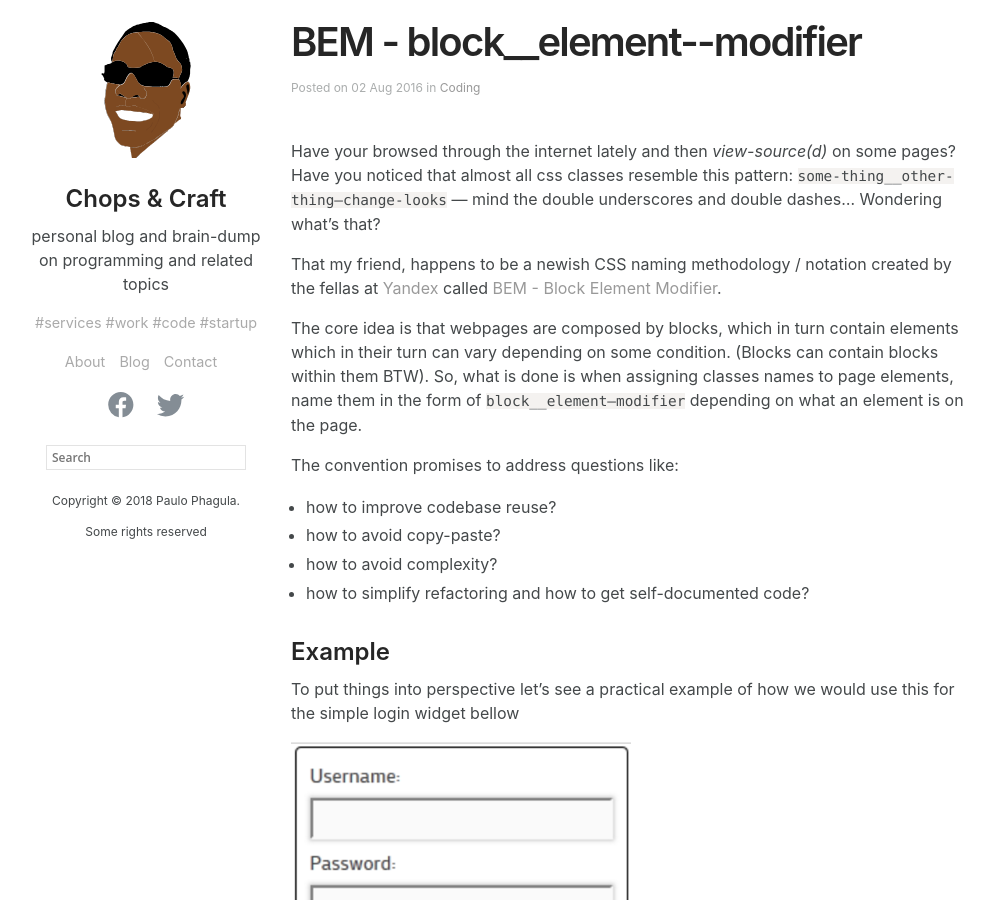
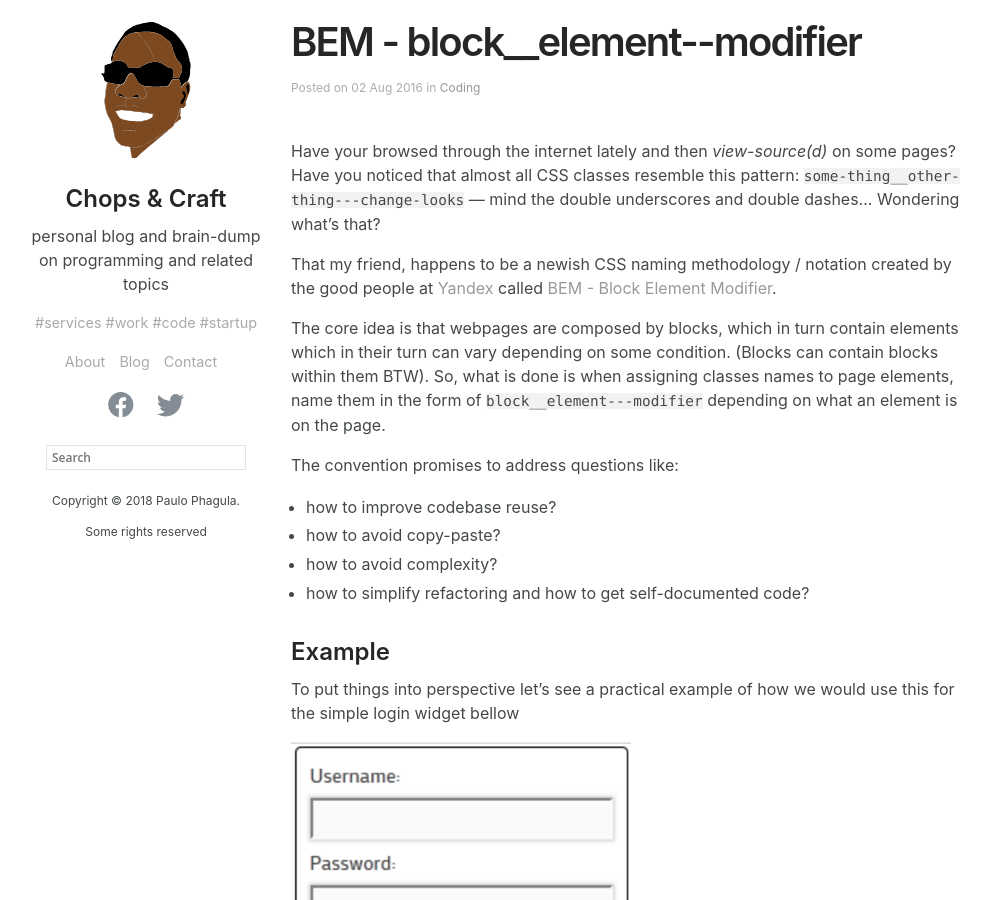
Before and after one commit to PauloPhagula/site, a Jekyll site: the page built from _posts/2016-08-02-BEM-block-element-modifier.md, in a window 1280 px wide and 900 px high. Shown: the whole window, without its empty margins (124-1118 px from the left). Built offline with Jekyll 4.4.1, drawn with Linux system fonts in a browser that asks for light colours; comment, search, counter and statistics services are not loaded.

Commit message:
Improve post formatting

````diff
--- a/_posts/2016-08-02-BEM-block-element-modifier.md
+++ b/_posts/2016-08-02-BEM-block-element-modifier.md
@@ -4,14 +4,22 @@
 excerpt: ""
 date:   2016-08-02 00:00:00 +0200
 categories: Coding
-tags: css
+tags: CSS
 ---
-Have your browsed through the internet lately and then *view-source(d)* on some pages? Have you noticed that almost all css classes resemble this pattern: `some-thing__other-thing—change-looks` &mdash; mind the double underscores and double dashes... Wondering what’s that?
+Have your browsed through the internet lately and then *view-source(d)* on some
+pages? Have you noticed that almost all CSS classes resemble this pattern:
+`some-thing__other-thing---change-looks` --- mind the double underscores and
+double dashes... Wondering what's that?
 
-That my friend, happens to be a newish CSS naming methodology / notation created by the fellas at [Yandex](https://www.yandex.ru/) called [BEM - Block Element Modifier](https://en.bem.info/).
+That my friend, happens to be a newish CSS naming methodology / notation created
+by the good people at [Yandex](https://www.yandex.ru/) called [BEM - Block Element Modifier](https://en.bem.info/).
 
-The core idea is that webpages are composed by blocks, which in turn contain elements which in their turn can vary depending on some condition. (Blocks can contain blocks within them BTW).
-So, what is done is when assigning classes names to page elements, name them in the form of `block__element—modifier` depending on what an element is on the page.
+The core idea is that webpages are composed by blocks, which in turn contain
+elements which in their turn can vary depending on some condition. (Blocks can
+contain blocks within them BTW).
+So, what is done is when assigning classes names to page elements, name them in
+the form of `block__element---modifier` depending on what an element is on the
+page.
 
 The convention promises to address questions like:
 
@@ -23,30 +31,41 @@
 
 ## Example
 
-To put things into perspective let’s see a practical example of how we would use this for the simple login widget bellow
+To put things into perspective let's see a practical example of how we would use
+this for the simple login widget bellow
 
 <img src="/img/blog/login-widget.png" style="width:50%">
 
-First the login widget as a whole could be considered a block, so its markup would look like
+First the login widget as a whole could be considered a block, so its markup
+would look like
 
 ```html
 <div class='login-widget'> ...
 ```
 
-Then the text labels and text fields and the button would be considered elements of the block, and the markup for the username field could look like
+Then the text labels and text fields and the button would be considered elements
+of the block, and the markup for the username field could look like
 
 ```html
 <input type='text' class='login-widget__text-field'/>
 ```
-And most likely when trying to submit this form without filling it, to signal to the user that a required field is not filled, the background color of the text field could change to red, and that’s when we a modifier would be applied. The markup for that state with the modifier applied could look like
+
+And most likely when trying to submit this form without filling it, to signal to
+the user that a required field is not filled, the background color of the text
+field could change to red, and that's when we a modifier would be applied. The
+markup for that state with the modifier applied could look like
 
 ```html
 <input type='text' class='login-widget__text-field login-widget__text-field--empty'>
 ```
 
-The adoption of this convention is quite huge, as for instance frameworks like [google material lite](https://getmdl.io/) use it. That is probably a sign you should have it on your tool belt or get used to it because you'll see it a lot in the future.
+The adoption of this convention is quite huge, as for instance frameworks like
+[google material lite](https://getmdl.io/) use it. That is probably a sign you
+should have it on your tool belt or get used to it because you'll see it a lot
+in the future.
 
-Do you think this can really address the questions above? Let me know by dropping a comment bellow.
+Do you think this can really address the questions above? Let me know by dropping
+a comment bellow.
 
 ----
 References:
````
